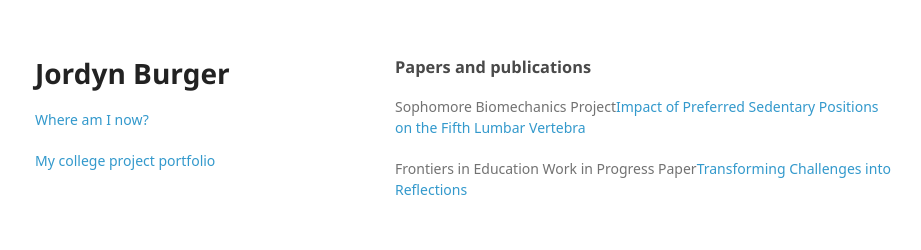
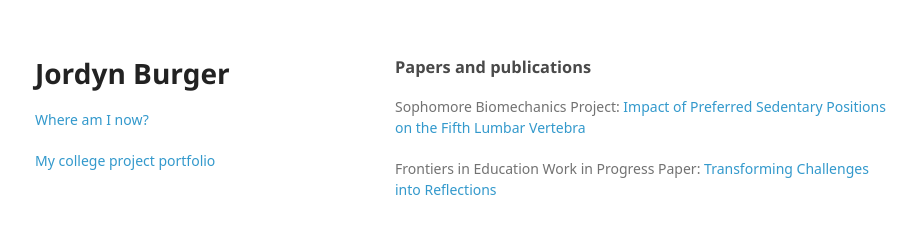
Before and after one commit to jburgr/jburgr.github.com, a plain HTML site: page publications.html in a window 1280 px wide. Shown: the top 250 px of the page, without its empty margins (175-1096 px from the left). Drawn offline with Linux system fonts and the light colour scheme; a web font is replaced by a local one.

Commit message:
Update publications.html

```diff
--- a/publications.html
+++ b/publications.html
@@ -22,8 +22,8 @@
       <section>
         <h3> Papers and publications</h3>
 
-<p>Sophomore Biomechanics Project<a href="https://drive.google.com/file/d/0B79PswgNc4GFbjYzYmx0b0FiX0U/view?usp=sharing">Impact of Preferred Sedentary Positions on the Fifth Lumbar Vertebra</a></p>
-        <p>Frontiers in Education Work in Progress Paper<a href="https://drive.google.com/file/d/0B79PswgNc4GFQXUtRjdKS0RVNUk/view?usp=sharing">Transforming Challenges into Reflections</a></p>
+<p>Sophomore Biomechanics Project: <a href="https://drive.google.com/file/d/0B79PswgNc4GFbjYzYmx0b0FiX0U/view?usp=sharing">Impact of Preferred Sedentary Positions on the Fifth Lumbar Vertebra</a></p>
+        <p>Frontiers in Education Work in Progress Paper: <a href="https://drive.google.com/file/d/0B79PswgNc4GFQXUtRjdKS0RVNUk/view?usp=sharing">Transforming Challenges into Reflections</a></p>
       </section>
       <footer>
         <p><small>Hosted on GitHub Pages &mdash; Theme by <a href="https://github.com/orderedlist">orderedlist</a></small></p>
```
